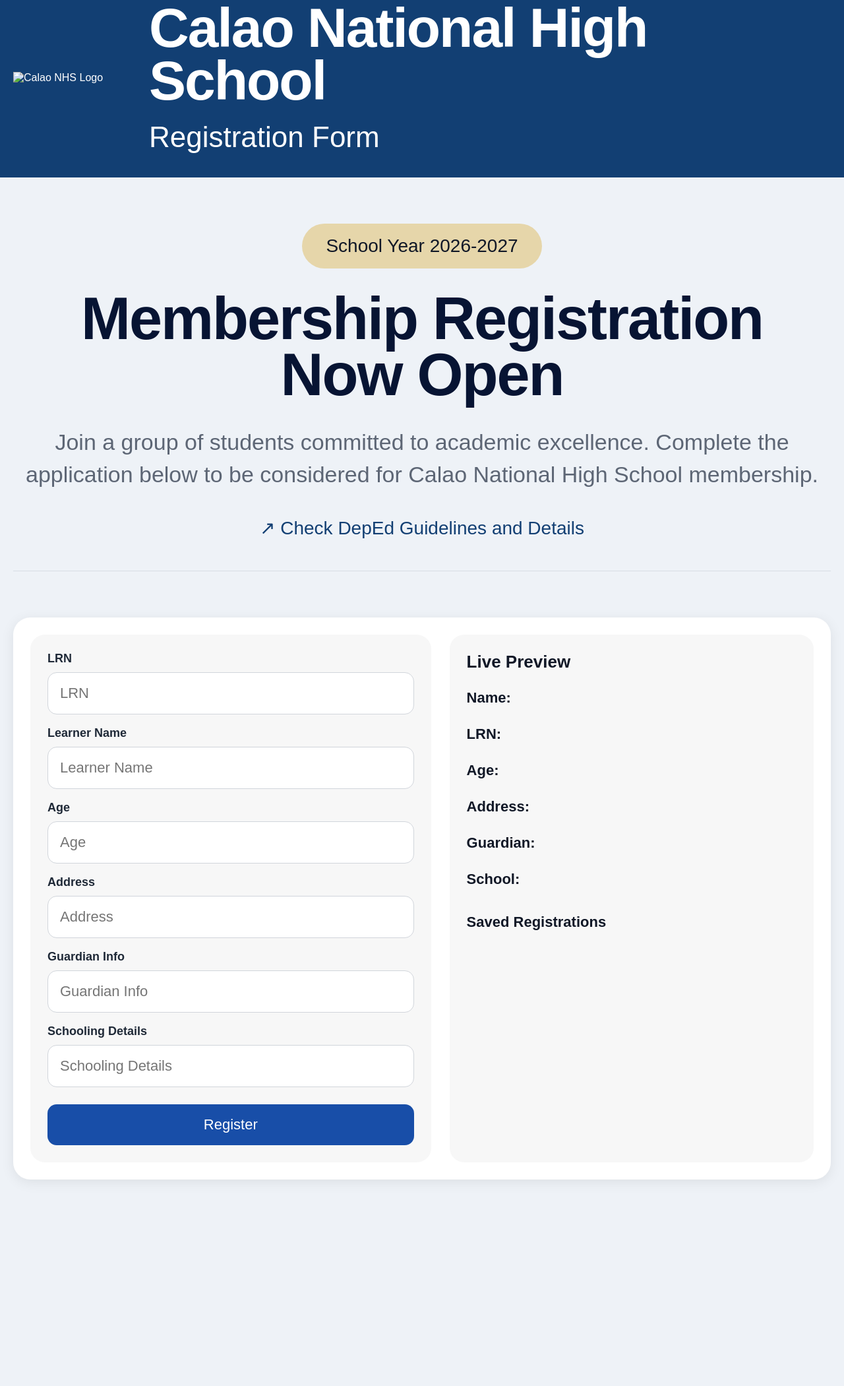
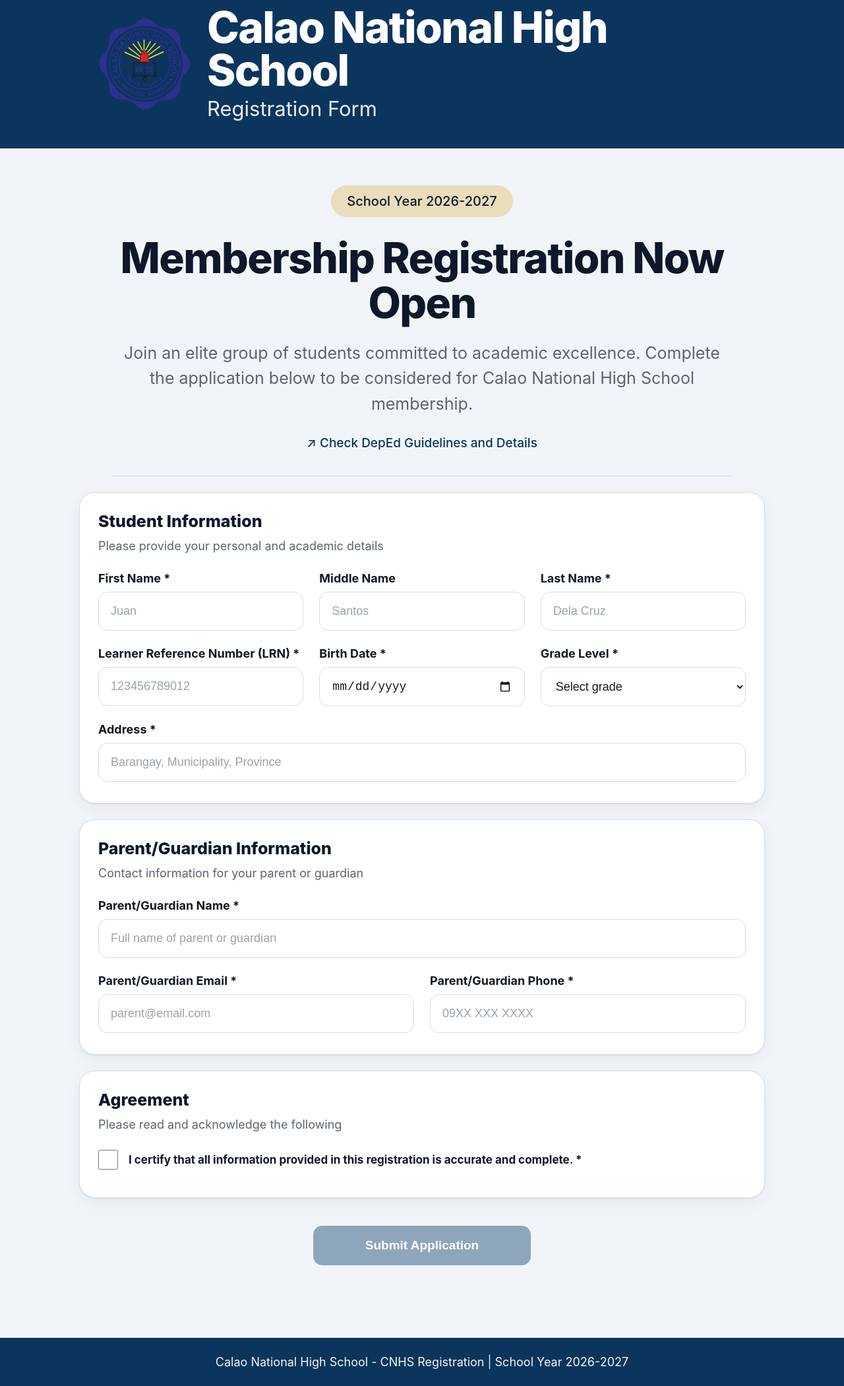
Before and after one commit to larzermitanz-bot/calao-national-high-school-registration-form, a website: page index.html in a window 1280 px wide. Shown: the part 25-2126 px from the top of the page at 66% size. Before the commit the page ends 1893 px from the top, so only its background shows below. Drawn offline with Linux system fonts and the light colour scheme.

Commit message:
Update index.html

```diff
--- a/index.html
+++ b/index.html
@@ -5,293 +5,283 @@
   <meta name="viewport" content="width=device-width, initial-scale=1.0" />
   <title>Calao National High School Registration Form</title>
   <style>
-    * {
-      box-sizing: border-box;
+    :root {
+      --navy: #0b355d;
+      --bg: #f1f5f9;
+      --card: #ffffff;
+      --text: #0f172a;
+      --muted: #5b6472;
+      --line: #d8dee8;
+      --button: #8ea6bb;
+      --badge: #e9ddbc;
+      --shadow: 0 1px 2px rgba(15, 23, 42, 0.08), 0 8px 24px rgba(15, 23, 42, 0.05);
     }
 
+    * { box-sizing: border-box; }
     body {
       margin: 0;
-      font-family: Arial, sans-serif;
-      background: #eef2f7;
-      color: #111827;
+      font-family: Inter, Arial, Helvetica, sans-serif;
+      background: var(--bg);
+      color: var(--text);
     }
 
-    header {
-      background: #123f73;
-      color: white;
-      padding: 28px 20px 36px;
+    .topbar {
+      background: var(--navy);
+      color: #fff;
+      padding: 34px 20px 42px;
     }
 
-    .header-inner {
-      max-width: 1400px;
+    .topbar-inner {
+      max-width: 980px;
       margin: 0 auto;
       display: flex;
       align-items: center;
-      gap: 36px;
+      justify-content: center;
+      gap: 24px;
     }
 
-    .logo-wrap img {
-      width: 170px;
-      height: auto;
-      display: block;
+    .seal {
+      width: 140px;
+      display: flex;
+      align-items: center;
+      justify-content: center;
+      flex: 0 0 auto;
     }
 
-    .title-wrap h1 {
-      margin: 0;
-      font-size: 84px;
-      line-height: 0.95;
-      font-weight: 800;
-      letter-spacing: -2px;
+    .seal img {
+      width: 140px;
+      height: auto;
+      object-fit: contain;
     }
 
-    .title-wrap p {
-      margin: 20px 0 0;
-      font-size: 44px;
+    .brand h1 {
+      margin: 0;
+      font-size: 66px;
+      line-height: 0.98;
+      letter-spacing: -1.8px;
+      font-weight: 800;
+    }
+
+    .brand p {
+      margin: 8px 0 0;
+      font-size: 31px;
+      color: rgba(255,255,255,0.92);
       font-weight: 400;
     }
 
     .hero {
+      max-width: 980px;
+      margin: 56px auto 22px;
       text-align: center;
-      padding: 70px 20px 30px;
+      padding: 0 20px;
     }
 
     .badge {
       display: inline-block;
-      background: #e6d6aa;
-      color: #111827;
-      padding: 18px 36px;
+      padding: 12px 24px;
+      background: var(--badge);
       border-radius: 999px;
-      font-size: 28px;
-      margin-bottom: 34px;
+      font-size: 20px;
+      font-weight: 500;
+      margin-bottom: 28px;
     }
 
     .hero h2 {
       margin: 0;
-      font-size: 90px;
-      line-height: 0.95;
-      color: #071433;
+      font-size: 64px;
+      line-height: 1.05;
+      letter-spacing: -1.6px;
       font-weight: 800;
-      letter-spacing: -2px;
     }
 
     .hero p {
-      max-width: 1300px;
-      margin: 34px auto 0;
-      font-size: 34px;
-      line-height: 1.45;
-      color: #5d6675;
+      max-width: 1080px;
+      margin: 24px auto 0;
+      font-size: 25px;
+      line-height: 1.55;
+      color: var(--muted);
     }
 
     .hero a {
-      display: inline-block;
-      margin-top: 40px;
-      color: #123f73;
-      font-size: 28px;
+      display: inline-flex;
+      gap: 12px;
+      align-items: center;
+      margin-top: 28px;
+      color: var(--navy);
       text-decoration: none;
-    }
-
-    .hero a:hover {
-      text-decoration: underline;
+      font-size: 19px;
+      font-weight: 500;
     }
 
     .divider {
-      max-width: 1500px;
-      margin: 48px auto 0;
-      border-top: 1px solid #d7dde5;
+      border-top: 1px solid #d1d9e5;
+      margin-top: 38px;
     }
 
-    .page-wrap {
-      max-width: 1500px;
-      margin: 40px auto 80px;
-      padding: 0 20px;
+    .wrap {
+      max-width: 1080px;
+      margin: 0 auto;
+      padding: 0 20px 60px;
     }
 
-    .status {
-      max-width: 1500px;
-      margin: 0 auto 20px;
-      padding: 16px 20px;
-      border-radius: 14px;
-      font-size: 22px;
-      font-weight: 700;
-      display: none;
+    .card {
+      background: var(--card);
+      border: 1px solid var(--line);
+      border-radius: 24px;
+      box-shadow: var(--shadow);
+      padding: 28px 28px 32px;
+      margin: 24px auto;
     }
 
-    .status.success {
-      display: block;
-      background: #eaf8ea;
-      color: #166534;
-      border: 1px solid #b8e0b8;
-    }
-
-    .status.error {
-      display: block;
-      background: #fef2f2;
-      color: #991b1b;
-      border: 1px solid #fecaca;
-    }
-
-    .main-card {
-      background: #ffffff;
-      border-radius: 26px;
-      box-shadow: 0 4px 20px rgba(0, 0, 0, 0.08);
-      padding: 26px;
-    }
-
-    .main-grid {
-      display: grid;
-      grid-template-columns: 1.1fr 1fr;
-      gap: 28px;
-    }
-
-    .panel {
-      background: #f7f7f7;
-      border-radius: 22px;
-      padding: 26px;
-    }
-
-    .panel h3 {
-      margin: 0 0 22px;
-      font-size: 26px;
+    .card h3 {
+      margin: 0;
+      font-size: 25px;
       font-weight: 800;
     }
 
-    .field {
-      margin-bottom: 18px;
+    .card .sub {
+      margin: 12px 0 28px;
+      color: var(--muted);
+      font-size: 18px;
     }
 
-    .field label {
+    .grid {
+      display: grid;
+      grid-template-columns: repeat(2, minmax(0, 1fr));
+      gap: 24px;
+    }
+
+    .grid-3 {
+      display: grid;
+      grid-template-columns: repeat(3, minmax(0, 1fr));
+      gap: 24px;
+    }
+
+    .field.full { grid-column: 1 / -1; }
+
+    label {
       display: block;
       margin-bottom: 10px;
       font-size: 18px;
       font-weight: 700;
-      color: #1f2937;
+      color: #111827;
     }
 
-    .field input {
+    input, select {
       width: 100%;
+      border: 1px solid #d7dde7;
+      border-radius: 14px;
+      background: #fff;
       padding: 18px 18px;
-      border: 1px solid #d1d5db;
-      border-radius: 14px;
-      font-size: 22px;
-      background: white;
+      font-size: 18px;
+      color: #111827;
       outline: none;
     }
 
-    .field input:focus {
-      border-color: #123f73;
-      box-shadow: 0 0 0 4px rgba(18, 63, 115, 0.1);
+    input::placeholder {
+      color: #9aa3af;
     }
 
-    .submit-btn {
-      width: 100%;
-      border: none;
-      background: #184ea8;
-      color: white;
-      font-size: 22px;
-      padding: 18px;
-      border-radius: 14px;
-      cursor: pointer;
-      margin-top: 8px;
+    input:focus, select:focus {
+      border-color: #94a3b8;
+      box-shadow: 0 0 0 4px rgba(148, 163, 184, 0.14);
     }
 
-    .submit-btn:hover {
-      background: #123f73;
+    .checkbox-row {
+      display: flex;
+      align-items: center;
+      gap: 16px;
+      font-size: 17px;
+      font-weight: 700;
+      color: #111827;
     }
 
-    .preview-line {
-      font-size: 22px;
-      margin: 0 0 22px;
-      line-height: 1.5;
+    .checkbox-row input {
+      width: 30px;
+      height: 30px;
+      margin: 0;
+      accent-color: var(--navy);
     }
 
-    .preview-line strong {
-      display: inline-block;
-      min-width: 170px;
+    .actions {
+      text-align: center;
+      padding-top: 18px;
     }
 
-    .saved-title {
-      margin-top: 36px;
-      font-size: 22px;
-      font-weight: 800;
+    button {
+      background: var(--button);
+      color: #fff;
+      border: none;
+      border-radius: 14px;
+      padding: 19px 38px;
+      font-size: 19px;
+      font-weight: 700;
+      cursor: pointer;
+      min-width: 330px;
     }
 
-    .saved-item {
-      padding: 12px 0;
-      border-bottom: 1px solid #ddd;
+    .footer {
+      background: var(--navy);
+      color: rgba(255,255,255,0.95);
+      text-align: center;
+      padding: 26px 20px;
       font-size: 18px;
+      margin-top: 50px;
     }
 
-    @media (max-width: 1200px) {
-      .title-wrap h1 {
-        font-size: 64px;
+    .success {
+      display: none;
+      max-width: 1080px;
+      margin: 18px auto 0;
+      background: #e8f7e8;
+      color: #166534;
+      border: 1px solid #b7e0b8;
+      border-radius: 14px;
+      padding: 16px 18px;
+      font-size: 17px;
+      font-weight: 700;
     }
 
-      .title-wrap p {
-        font-size: 34px;
+    .error {
+      display: none;
+      max-width: 1080px;
+      margin: 18px auto 0;
+      background: #fef2f2;
+      color: #991b1b;
+      border: 1px solid #fecaca;
+      border-radius: 14px;
+      padding: 16px 18px;
+      font-size: 17px;
+      font-weight: 700;
     }
 
-      .hero h2 {
-        font-size: 64px;
+    @media (max-width: 1100px) {
+      .brand h1 { font-size: 54px; }
+      .brand p { font-size: 25px; }
+      .hero h2 { font-size: 48px; }
+      .hero p { font-size: 21px; }
     }
 
-      .hero p {
-        font-size: 26px;
-      }
-
-      .badge,
-      .hero a {
-        font-size: 22px;
-      }
-    }
-
-    @media (max-width: 900px) {
-      .header-inner {
-        flex-direction: column;
-        text-align: center;
-      }
-
-      .main-grid {
-        grid-template-columns: 1fr;
-      }
-
-      .title-wrap h1 {
-        font-size: 48px;
-      }
-
-      .title-wrap p {
-        font-size: 28px;
-      }
-
-      .hero h2 {
-        font-size: 48px;
-      }
-
-      .hero p {
-        font-size: 20px;
-      }
-
-      .badge {
-        font-size: 18px;
-        padding: 14px 24px;
-      }
-
-      .hero a {
-        font-size: 18px;
-      }
-
-      .logo-wrap img {
-        width: 120px;
-      }
+    @media (max-width: 820px) {
+      .topbar-inner { flex-direction: column; text-align: center; }
+      .brand h1 { font-size: 42px; }
+      .brand p { font-size: 22px; }
+      .hero h2 { font-size: 38px; }
+      .hero p { font-size: 18px; }
+      .badge { font-size: 16px; }
+      .grid, .grid-3 { grid-template-columns: 1fr; }
+      button { width: 100%; min-width: 0; }
+      .card { padding: 22px; }
     }
   </style>
 </head>
 <body>
-  <header>
-    <div class="header-inner">
-      <div class="logo-wrap">
-        <img src="logo.png" alt="Calao NHS Logo" />
+  <header class="topbar">
+    <div class="topbar-inner">
+      <div class="seal" aria-hidden="true">
+        <img src="230617977_109992421301540_6067586315127765631_n-removebg-preview.png" alt="Calao NHS Logo" />
       </div>
-      <div class="title-wrap">
+      <div class="brand">
         <h1>Calao National High School</h1>
         <p>Registration Form</p>
       </div>
@@ -300,161 +290,161 @@
 
   <section class="hero">
     <div class="badge">School Year 2026-2027</div>
-    <h2>Membership Registration<br>Now Open</h2>
+    <h2>Membership Registration Now Open</h2>
     <p>
-      Join a group of students committed to academic excellence. Complete the
+      Join an elite group of students committed to academic excellence. Complete the
       application below to be considered for Calao National High School membership.
     </p>
     <a href="#" onclick="return false;">↗ Check DepEd Guidelines and Details</a>
     <div class="divider"></div>
   </section>
 
-  <div class="page-wrap">
-    <div id="statusBox" class="status"></div>
+  <div id="successBox" class="success">Registration submitted successfully.</div>
+  <div id="errorBox" class="error">Submission failed. Please check your Google Apps Script deployment and permissions.</div>
 
-    <div class="main-card">
-      <div class="main-grid">
-        <div class="panel">
-          <form id="registration-form">
+  <main class="wrap">
+    <form id="registrationForm">
+      <section class="card">
+        <h3>Student Information</h3>
+        <div class="sub">Please provide your personal and academic details</div>
+        <div class="grid-3">
           <div class="field">
-              <label for="lrn">LRN</label>
-              <input type="text" id="lrn" name="lrn" placeholder="LRN" required />
+            <label for="firstName">First Name *</label>
+            <input id="firstName" name="firstName" placeholder="Juan" required />
           </div>
-
           <div class="field">
-              <label for="name">Learner Name</label>
-              <input type="text" id="name" name="name" placeholder="Learner Name" required />
+            <label for="middleName">Middle Name</label>
+            <input id="middleName" name="middleName" placeholder="Santos" />
           </div>
-
           <div class="field">
-              <label for="age">Age</label>
-              <input type="number" id="age" name="age" placeholder="Age" required />
+            <label for="lastName">Last Name *</label>
+            <input id="lastName" name="lastName" placeholder="Dela Cruz" required />
           </div>
-
           <div class="field">
-              <label for="address">Address</label>
-              <input type="text" id="address" name="address" placeholder="Address" required />
+            <label for="lrn">Learner Reference Number (LRN) *</label>
+            <input id="lrn" name="lrn" placeholder="123456789012" maxlength="12" required />
           </div>
-
           <div class="field">
-              <label for="guardian">Guardian Info</label>
-              <input type="text" id="guardian" name="guardian" placeholder="Guardian Info" required />
+            <label for="birthDate">Birth Date *</label>
+            <input id="birthDate" name="birthDate" type="date" required />
           </div>
-
           <div class="field">
-              <label for="school">Schooling Details</label>
-              <input type="text" id="school" name="school" placeholder="Schooling Details" required />
+            <label for="gradeLevel">Grade Level *</label>
+            <select id="gradeLevel" name="gradeLevel" required>
+              <option value="">Select grade</option>
+              <option>Grade 7</option>
+              <option>Grade 8</option>
+              <option>Grade 9</option>
+              <option>Grade 10</option>
+              <option>Grade 11</option>
+              <option>Grade 12</option>
+            </select>
           </div>
-
-            <button type="submit" class="submit-btn">Register</button>
-          </form>
-        </div>
-
-        <div class="panel">
-          <h3>Live Preview</h3>
-
-          <p class="preview-line"><strong>Name:</strong> <span id="live-name"></span></p>
-          <p class="preview-line"><strong>LRN:</strong> <span id="live-lrn"></span></p>
-          <p class="preview-line"><strong>Age:</strong> <span id="live-age"></span></p>
-          <p class="preview-line"><strong>Address:</strong> <span id="live-address"></span></p>
-          <p class="preview-line"><strong>Guardian:</strong> <span id="live-guardian"></span></p>
-          <p class="preview-line"><strong>School:</strong> <span id="live-school"></span></p>
-
-          <div class="saved-title">Saved Registrations</div>
-          <div id="saved"></div>
+          <div class="field full">
+            <label for="address">Address *</label>
+            <input id="address" name="address" placeholder="Barangay, Municipality, Province" required />
           </div>
         </div>
+      </section>
+
+      <section class="card">
+        <h3>Parent/Guardian Information</h3>
+        <div class="sub">Contact information for your parent or guardian</div>
+        <div class="grid">
+          <div class="field full">
+            <label for="guardianName">Parent/Guardian Name *</label>
+            <input id="guardianName" name="guardianName" placeholder="Full name of parent or guardian" required />
+          </div>
+          <div class="field">
+            <label for="guardianEmail">Parent/Guardian Email *</label>
+            <input id="guardianEmail" name="guardianEmail" type="email" placeholder="parent@email.com" required />
+          </div>
+          <div class="field">
+            <label for="guardianPhone">Parent/Guardian Phone *</label>
+            <input id="guardianPhone" name="guardianPhone" type="tel" placeholder="09XX XXX XXXX" required />
           </div>
         </div>
+      </section>
+
+      <section class="card">
+        <h3>Agreement</h3>
+        <div class="sub">Please read and acknowledge the following</div>
+        <label class="checkbox-row">
+          <input type="checkbox" id="agreement" required />
+          <span>I certify that all information provided in this registration is accurate and complete. *</span>
+        </label>
+      </section>
+
+      <div class="actions">
+        <button type="submit">Submit Application</button>
+      </div>
+    </form>
+  </main>
+
+  <footer class="footer">
+    Calao National High School - CNHS Registration | School Year 2026-2027
+  </footer>
 
   <script>
-    const scriptURL = "https://script.google.com/macros/s/AKfycbynHa16-UpECuS2Pf6R78_X9qCRjifMJAd4UR63n-itTufTYlSqWFN9_Ea-krJ9ysfLBg/exec";
+    const form = document.getElementById('registrationForm');
+    const successBox = document.getElementById('successBox');
+    const errorBox = document.getElementById('errorBox');
+    const scriptURL = 'https://script.google.com/macros/s/AKfycbzPIcD4O59CNdbpN5woGjH33dZuDhlk0nw9za811Bra8FwoafazTAS1BTRu-UTERra_TQ/exec';
 
-    const form = document.getElementById('registration-form');
-    const statusBox = document.getElementById('statusBox');
+    form.addEventListener('submit', async function (e) {
+      e.preventDefault();
+      successBox.style.display = 'none';
+      errorBox.style.display = 'none';
 
-    const lrn = document.getElementById('lrn');
-    const nameInput = document.getElementById('name');
-    const age = document.getElementById('age');
-    const address = document.getElementById('address');
-    const guardian = document.getElementById('guardian');
-    const school = document.getElementById('school');
-
-    const liveName = document.getElementById('live-name');
-    const liveLrn = document.getElementById('live-lrn');
-    const liveAge = document.getElementById('live-age');
-    const liveAddress = document.getElementById('live-address');
-    const liveGuardian = document.getElementById('live-guardian');
-    const liveSchool = document.getElementById('live-school');
-
-    const saved = document.getElementById('saved');
-
-    let dataList = JSON.parse(localStorage.getItem('dataList')) || [];
-
-    function showStatus(message, type) {
-      statusBox.textContent = message;
-      statusBox.className = 'status ' + type;
+      const lrn = document.getElementById('lrn').value.trim();
+      if (!/^\d{12}$/.test(lrn)) {
+        alert('LRN must contain exactly 12 digits.');
+        return;
       }
 
-    function updateLive() {
-      liveName.textContent = nameInput.value;
-      liveLrn.textContent = lrn.value;
-      liveAge.textContent = age.value;
-      liveAddress.textContent = address.value;
-      liveGuardian.textContent = guardian.value;
-      liveSchool.textContent = school.value;
-    }
-
-    function display() {
-      saved.innerHTML = '';
-      dataList.forEach(item => {
-        const div = document.createElement('div');
-        div.className = 'saved-item';
-        div.textContent = item.name + ' - ' + item.lrn;
-        saved.appendChild(div);
-      });
-    }
-
-    form.addEventListener('input', updateLive);
-
-    form.addEventListener('submit', async (e) => {
-      e.preventDefault();
-
-      const formData = new FormData(form);
+      const payload = {
+        firstName: document.getElementById('firstName').value.trim(),
+        middleName: document.getElementById('middleName').value.trim(),
+        lastName: document.getElementById('lastName').value.trim(),
+        lrn: lrn,
+        birthDate: document.getElementById('birthDate').value,
+        gradeLevel: document.getElementById('gradeLevel').value,
+        address: document.getElementById('address').value.trim(),
+        guardianName: document.getElementById('guardianName').value.trim(),
+        guardianEmail: document.getElementById('guardianEmail').value.trim(),
+        guardianPhone: document.getElementById('guardianPhone').value.trim()
+      };
 
       try {
         const response = await fetch(scriptURL, {
           method: 'POST',
-          body: formData
+          headers: {
+            'Content-Type': 'text/plain;charset=utf-8'
+          },
+          body: JSON.stringify(payload)
         });
 
-        const result = await response.text();
+        const text = await response.text();
+        let result = {};
+        try {
+          result = JSON.parse(text);
+        } catch (_) {
+          result = { success: response.ok };
+        }
 
-        if (result.toLowerCase().includes('success')) {
-          const record = {
-            name: nameInput.value,
-            lrn: lrn.value
-          };
-
-          dataList.push(record);
-          localStorage.setItem('dataList', JSON.stringify(dataList));
-
-          display();
+        if (response.ok && (result.success !== false)) {
+          successBox.style.display = 'block';
+          successBox.scrollIntoView({ behavior: 'smooth', block: 'center' });
           form.reset();
-          updateLive();
-          showStatus('Submitted successfully!', 'success');
         } else {
-          console.log(result);
-          showStatus('Submission failed!', 'error');
+          errorBox.style.display = 'block';
+          errorBox.scrollIntoView({ behavior: 'smooth', block: 'center' });
         }
-      } catch (err) {
-        console.error(err);
-        showStatus('Submission failed!', 'error');
+      } catch (error) {
+        errorBox.style.display = 'block';
+        errorBox.scrollIntoView({ behavior: 'smooth', block: 'center' });
       }
     });
-
-    display();
-    updateLive();
   </script>
 </body>
 </html>
```
Lines whose indentation alone changed are shown as unchanged.
